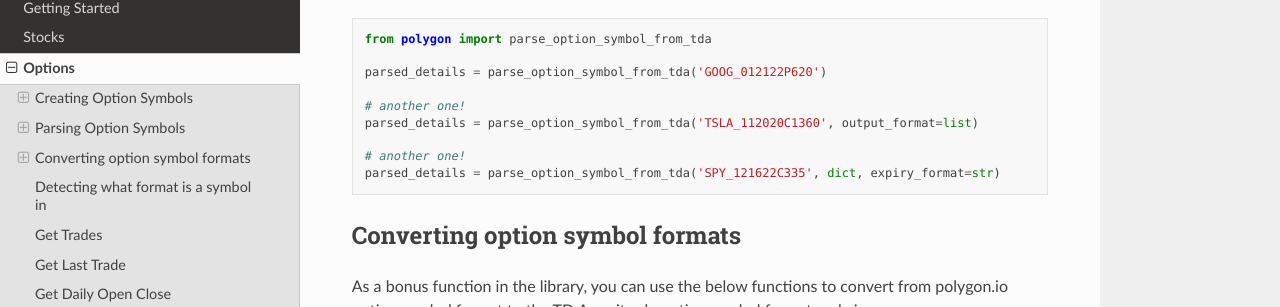
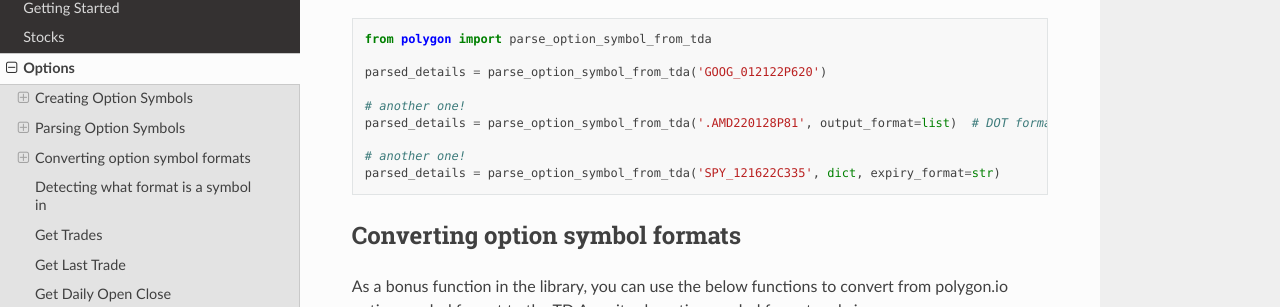
Before and after one commit to pssolanki111/polygon, a Sphinx documentation site: the page built from docs/Options.rst, in a window 1280 px wide and 900 px high, scrolled down 4106 px. Shown: the part 144-451 px from the top of the window. Built offline with Sphinx 7.4.7 and the Read the Docs theme 2.0.0, drawn with Linux system fonts in a browser that asks for light colours.

Commit message:
fixed a small docs issue.

```diff
--- a/docs/Options.rst
+++ b/docs/Options.rst
@@ -155,7 +155,7 @@
 
 the dot format (symbol starting with a ``.``, usually found **when you export some file through ThinkOrSwim** or similar tda tool) is also supported
 
-.. autofunction:: polygon.options.options.parse_option_symbol
+.. autofunction:: polygon.options.options.parse_option_symbol_from_tda
    :noindex:
 
 Example use:
@@ -167,7 +167,7 @@
   parsed_details = parse_option_symbol_from_tda('GOOG_012122P620')
 
   # another one!
-  parsed_details = parse_option_symbol_from_tda('TSLA_112020C1360', output_format=list)
+  parsed_details = parse_option_symbol_from_tda('.AMD220128P81', output_format=list)  # DOT format from ThinkOrSwim
 
   # another one!
   parsed_details = parse_option_symbol_from_tda('SPY_121622C335', dict, expiry_format=str)
```
